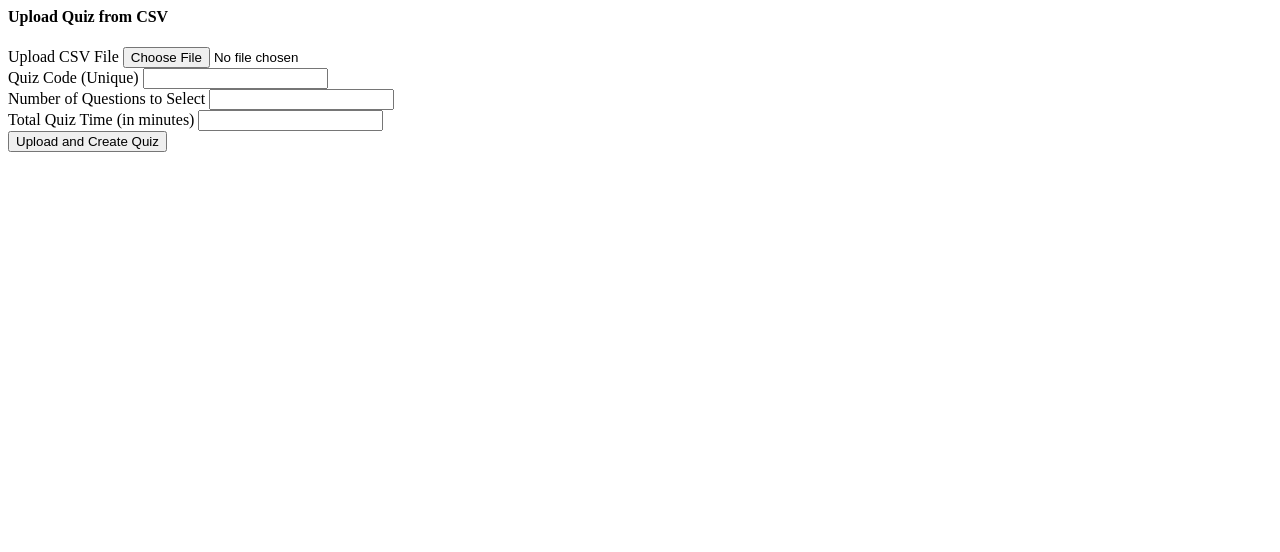
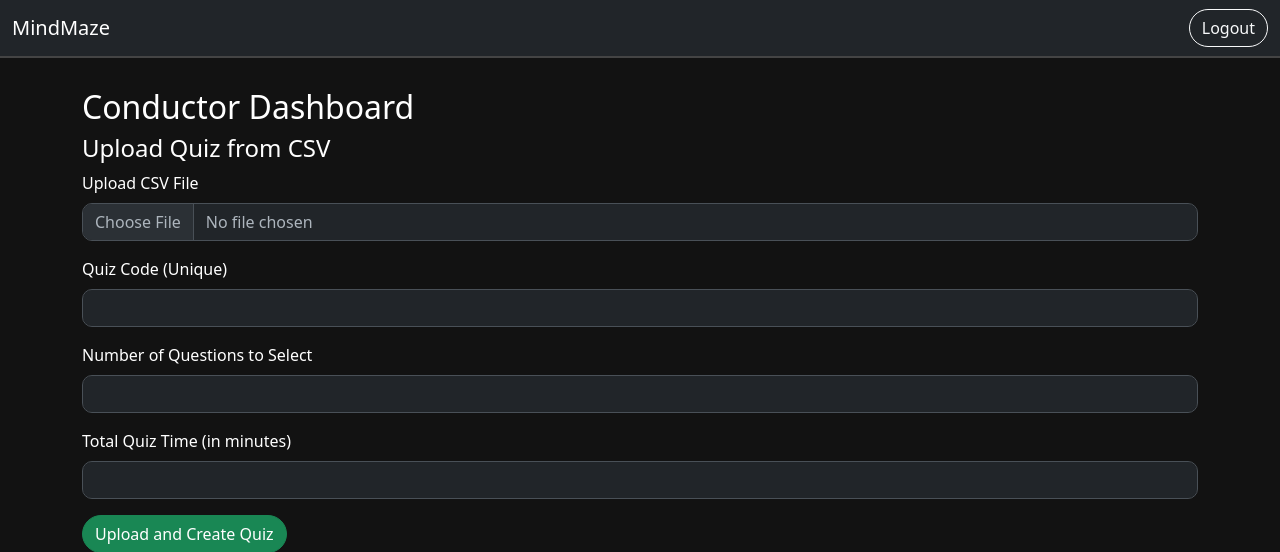
Before and after one commit to Bhargav-Shivbhakta/Quiz-Webpage, a Flask app: page /conductor/dashboard in a window 1280 px wide. Shown: the top 552 px of the page. Run offline with Flask 3, Linux system fonts and the light colour scheme; the visitor is signed in with stand-in values (Sample User, id 1).

Commit message:
Update conductor_dashboard.html

```diff
--- a/MindMaze/templates/conductor_dashboard.html
+++ b/MindMaze/templates/conductor_dashboard.html
@@ -1,3 +1,8 @@
+{% extends 'base.html' %}
+{% block content %}
+
+<h2>Conductor Dashboard</h2>
+
 <h4>Upload Quiz from CSV</h4>
 <form action="{{ url_for('upload_csv') }}" method="POST" enctype="multipart/form-data">
     <div class="mb-3">
@@ -18,3 +23,5 @@
     </div>
     <button type="submit" class="btn btn-success">Upload and Create Quiz</button>
 </form>
+
+{% endblock %}
```
